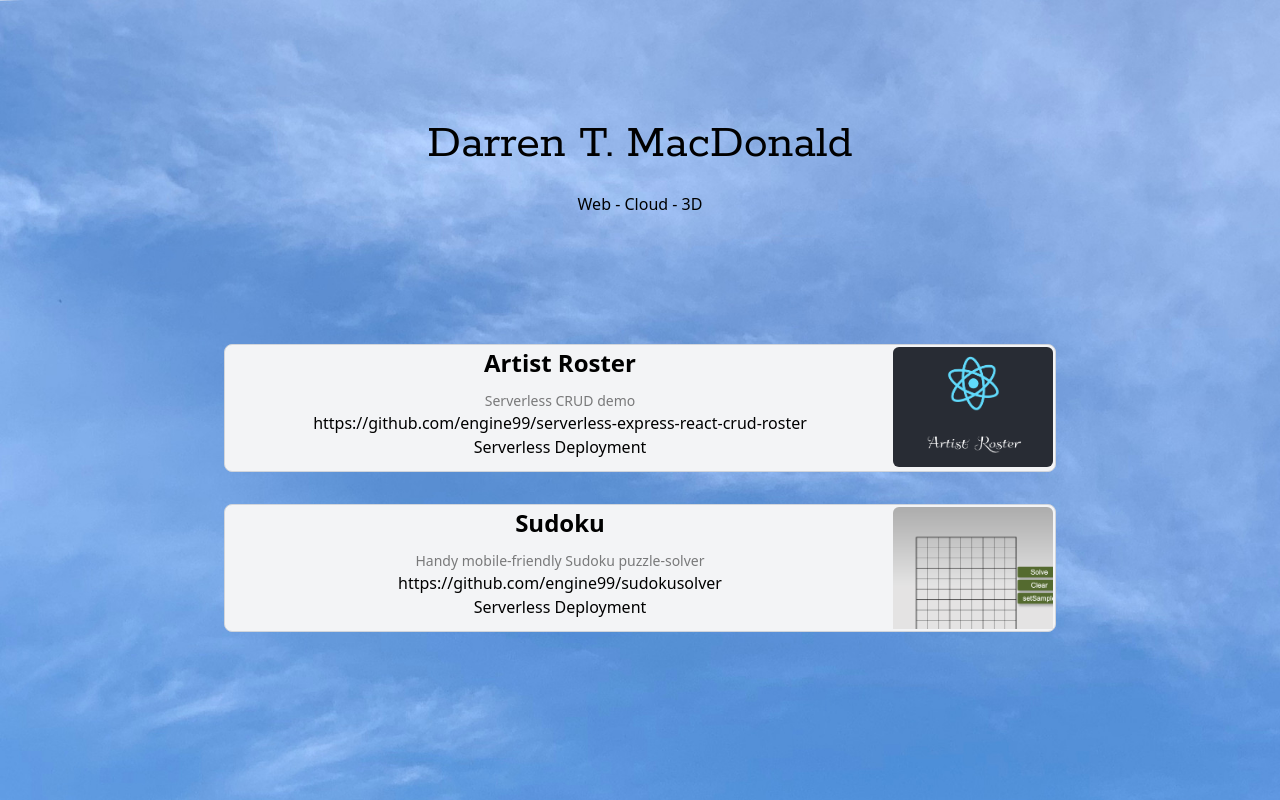
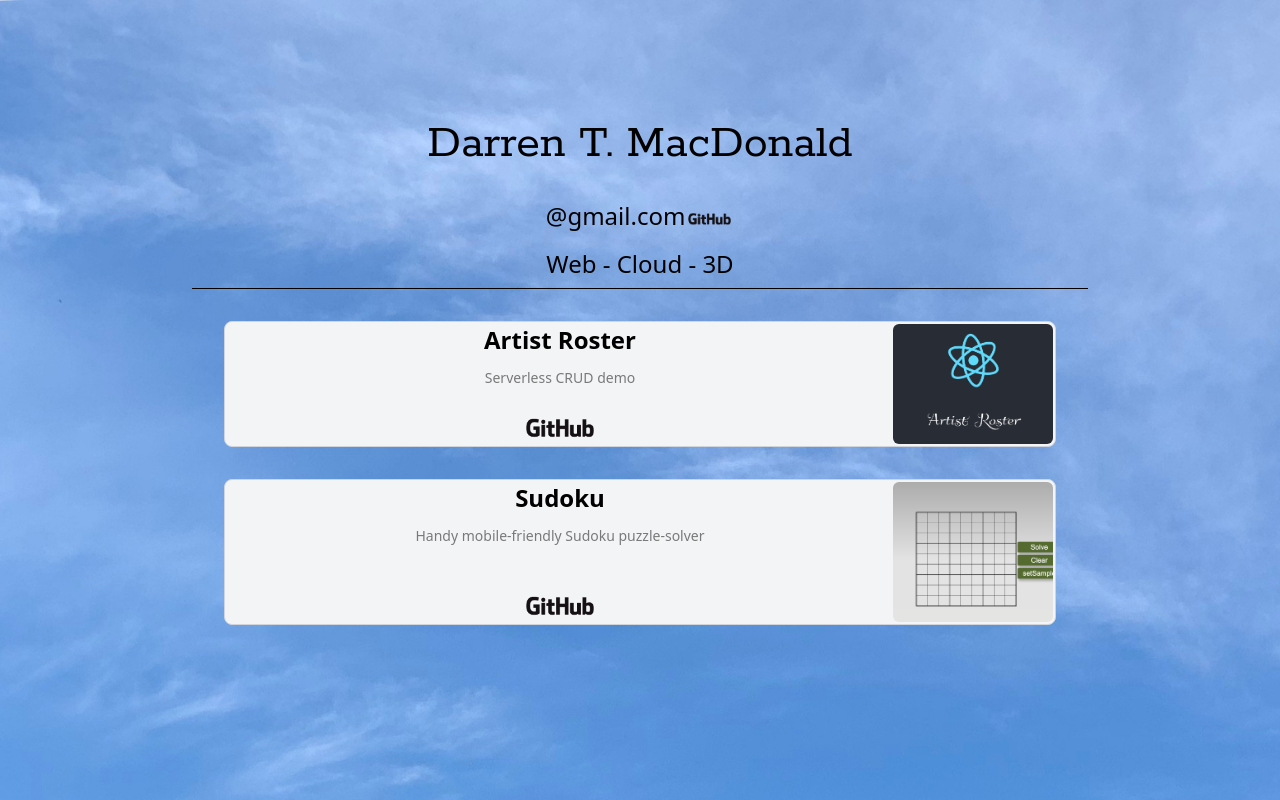
Before and after one commit to engine99/darrentmacdonald, a Next.js app: page / in a window 1280 px wide. Built offline with nearby package versions, Linux system fonts and the light colour scheme.

Commit message:
Fancy github links

```diff
--- a/src/app/layout.js
+++ b/src/app/layout.js
@@ -20,7 +20,6 @@ export default function RootLayout({ children }) {
       {inter.className}
       ">
         <Image
-          className='hidden md:block '
           src={BackgroundPic}
           alt="Beautiful New Brunswick"
           style={{
--- a/src/app/page.js
+++ b/src/app/page.js
@@ -19,8 +19,8 @@ function BusiCard({title, description, imgsrc, live, github}) {
       border-gray-300
       p-0.5
       m-8
-      h-32
       flex
+      flex-row
       overflow:hidden
       transition-colors
       "
@@ -28,29 +28,35 @@ function BusiCard({title, description, imgsrc, live, github}) {
 
       <div className="
           text-center
-          flex-1">
-        <a href={live}>
+          flex-grow
+          flex
+          flex-col">
+        <a href={live} className=''>
           <h2 className={`mb-3 text-2xl font-semibold`}>
             {title + ' '}
           </h2>
         </a>
-        <p className={`m-0 text-sm opacity-50`}>
+        <div className={` m-0 text-sm opacity-50`}>
           {description}
-        </p>
-        <p>
+        </div>
+        <div className="flex-grow"></div>
+        <div className=''>
           <a href={github} alt="github link">
-            {github}
+          <Image
+            src={GithubLogo}
+            alt="Github logo"
+            className='
+              inline
+              h-8
+              w-auto'
+            />
           </a>
-        </p>
-        <p>
+          </div>
+      </div>
       <a href={live}
         target="_blank"
         rel="noopener noreferrer"
         alt="Serverless Deployment">
-            Serverless Deployment
-          </a>
-        </p>
-      </div>
         <div className="
           w-40
           overflow-hidden
@@ -61,11 +67,11 @@ function BusiCard({title, description, imgsrc, live, github}) {
             group-hover:scale-110
             rounded-md
             "
-          style=""
             src={imgsrc}
             alt={description}
             />
         </div>
+      </a>
     </div>
   )
 }
@@ -74,9 +80,12 @@ export default function Home() {
   return (
     <main className="
       text-center
+      text-2xl
+
 
     ">
-      <div className=''>
+      <div className='leading-loose'>
+        <a href="https://darrentmacdonald.com">
           <h1 className={`
             ${rokkitt.variable}
             font-serif
@@ -88,9 +97,31 @@ export default function Home() {
             >
             Darren T. MacDonald
           </h1>
-        <p>Web - Cloud - 3D</p>
+        </a>
+        <div>
+          <a href='mailto:darrentmacdonald@gmail.com'>@gmail.com</a>
+          <a href="https://github.com/engine99">
+            <Image
+            src={GithubLogo}
+            alt="Github logo"
+            className='
+              max-w-auto
+              inline
+              h-5
+              w-auto'
+            />
+          </a>
         </div>
-      <div className="my-32
+
+        <div>
+          <a href='mailto:darrentmacdonald@gmail.com'>Web</a> -
+          <a href='mailto:darrentmacdonald@gmail.com'> Cloud</a> -
+          <a href='mailto:photomodeling@gmail.com'> 3D</a>
+        </div>
+
+      </div>
+      <hr className='border-black'/>
+      <div className="my-auto
                       text-center">
 
         <BusiCard
```
Lines whose indentation alone changed are shown as unchanged.
